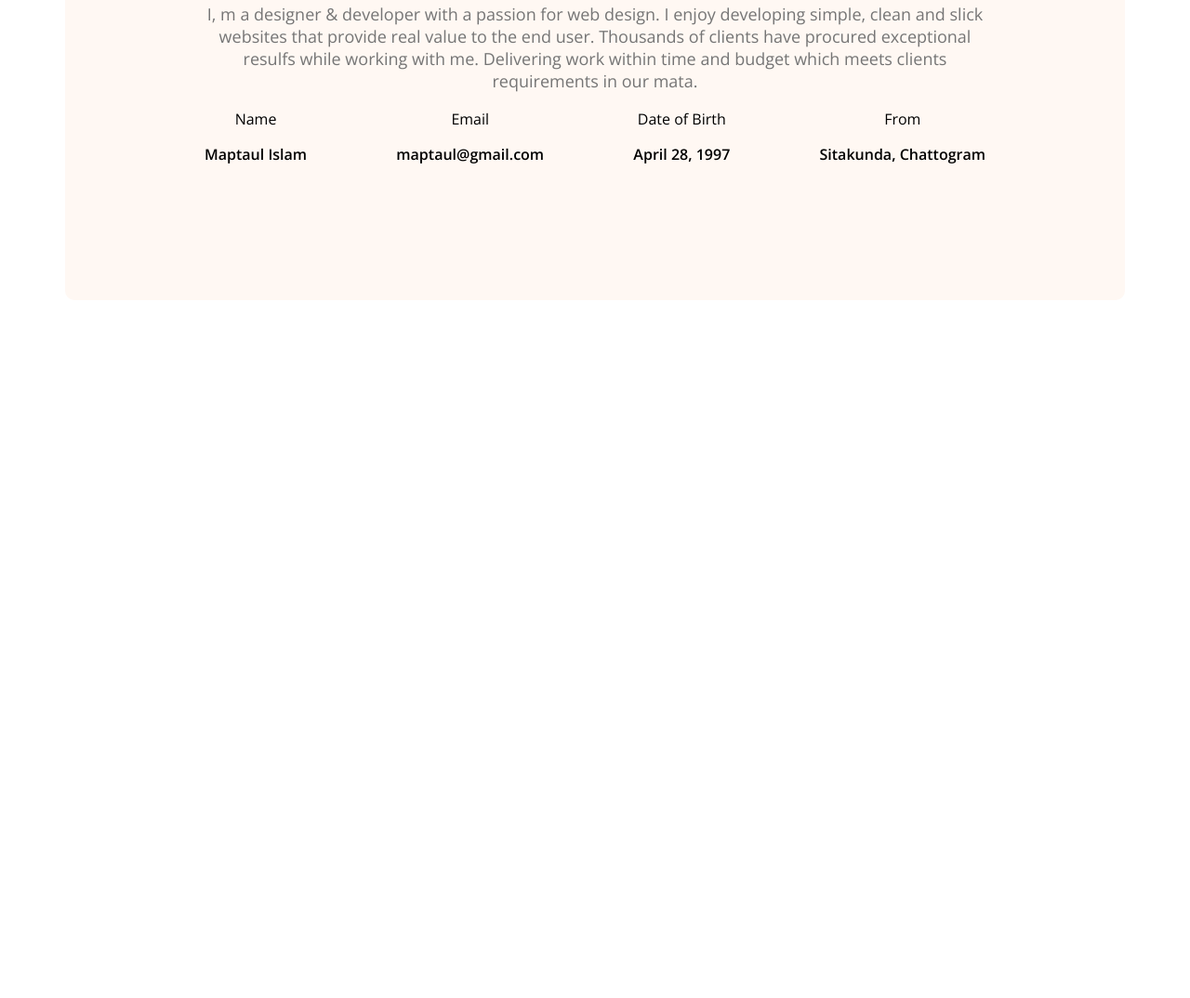
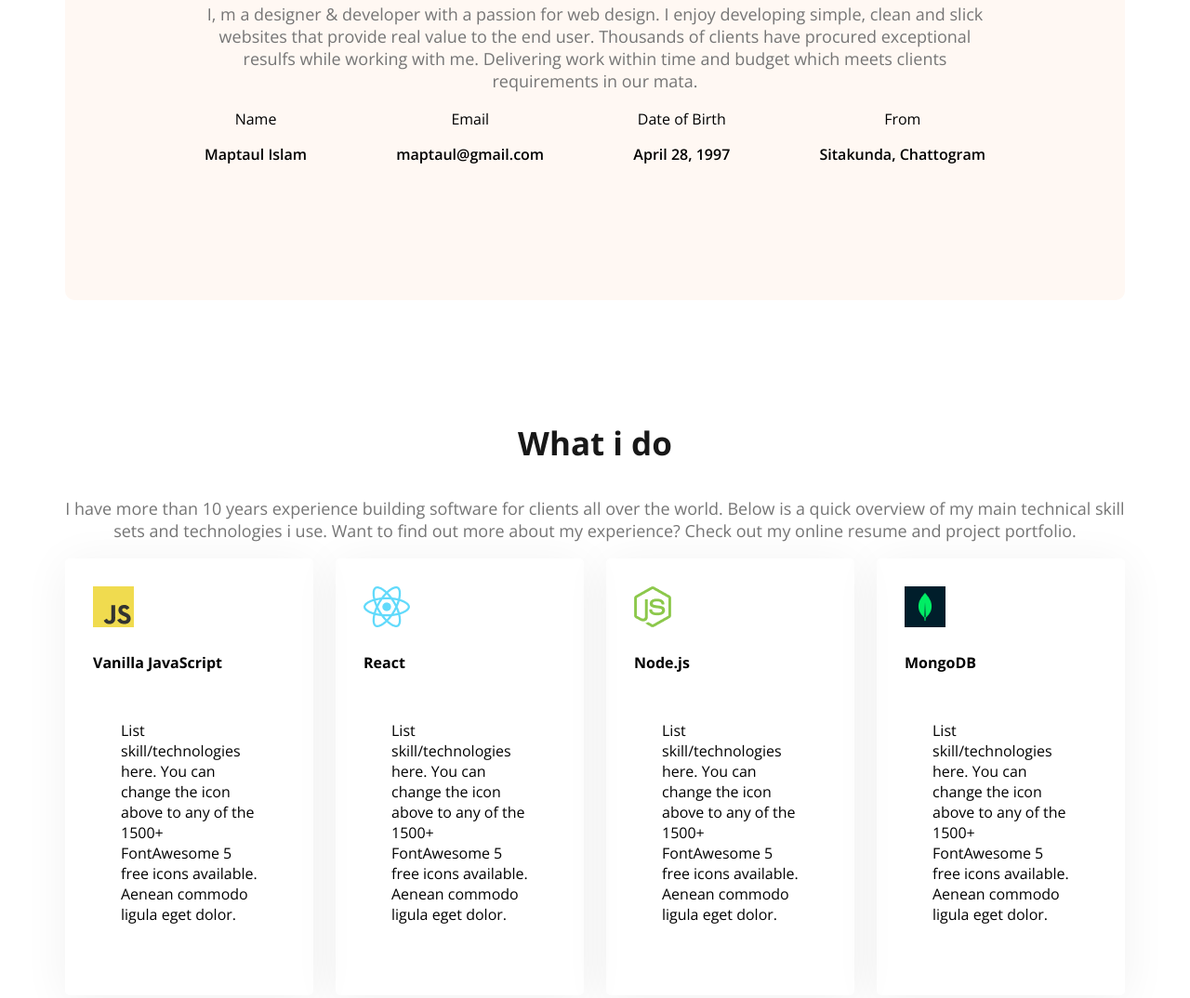
Before and after one commit to Maptaul/web-dev-portpolio, a plain HTML site: page index.html in a window 1280 px wide. Shown: the part 1204-2278 px from the top of the page at 93% size. Before the commit the page ends 1535 px from the top, so only its background shows below. Drawn offline with nearby package versions, Linux system fonts and the light colour scheme.

Commit message:
3rd page

```diff
--- a/Style/style.css
+++ b/Style/style.css
@@ -7,6 +7,9 @@
   }
 
 /* shared style */
+.text-center{
+    text-align: center;
+}
 .secondary-bg{
     background-color: #fff8f3;
 }
@@ -113,12 +116,17 @@ main{
 
 }
 
+main section{
+    margin-top: 130px;
+    margin-bottom: 130px;
+}
+
 /* .about style */
 .about{
     border-radius: 10px;
     padding: 130px 150px;
     text-align: center;
-    margin-top: 130px;
+
 }
 .about-items{
     display: flex;
@@ -127,3 +135,20 @@ main{
 .item-description{
     font-weight: 600;
 }
+
+/* skill seaction start */
+
+.skills-continer{
+    display: flex;
+    gap: 24px;
+}
+
+.skill-description{
+    padding: 30px;
+}
+
+.skill{
+    padding: 30px;
+    border-radius: 5px;
+    box-shadow: 0px 6px 50px 0px rgba(0, 0, 0, 0.06);
+}
--- a/index.html
+++ b/index.html
@@ -54,6 +54,37 @@
                 </div>
             </div>
         </section>
+        <!-- what i do section -->
+         <section class="skills">
+            <h3 class="section-tittle text-center">
+                What i do
+            </h3>
+            <p class="section-description text-center">
+                I have more than 10 years experience building software for clients all over the world. Below is a quick overview of my main technical skill sets and technologies i use. Want to find out more about my experience? Check out my online resume and project portfolio.
+            </p>
+            <div class="skills-continer">
+                <div class="skill">
+                    <img src="images/icons/js.png" alt="">
+                    <h4 class="skill-tittle">Vanilla JavaScript</h4>
+                    <p class="skill-description"> List skill/technologies here. You can change the icon above to any of the 1500+ FontAwesome 5 free icons available. Aenean commodo ligula eget dolor.</p>
+                </div>
+                <div class="skill">
+                    <img src="images/icons/react.png" alt="">
+                    <h4 class="skill-tittle"> React </h4>
+                    <p class="skill-description">List skill/technologies here. You can change the icon above to any of the 1500+ FontAwesome 5 free icons available. Aenean commodo ligula eget dolor.</p>
+                </div>
+                <div class="skill">
+                    <img src="images/icons/nodejs.png" alt="">
+                    <h4 class="skill-tittle">Node.js</h4>
+                    <p class="skill-description">List skill/technologies here. You can change the icon above to any of the 1500+ FontAwesome 5 free icons available. Aenean commodo ligula eget dolor.</p>
+                </div>
+                <div class="skill">
+                    <img src="images/icons/mongo.png" alt="">
+                    <h4 class="skill-tittle"> MongoDB</h4>
+                    <p class="skill-description">List skill/technologies here. You can change the icon above to any of the 1500+ FontAwesome 5 free icons available. Aenean commodo ligula eget dolor.</p>
+                </div>
+            </div>
+         </section>
     </main>
     <footer>
 
```
